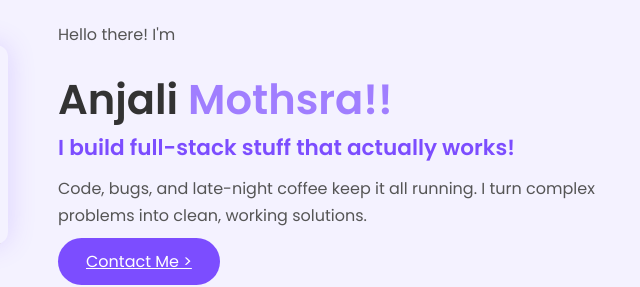
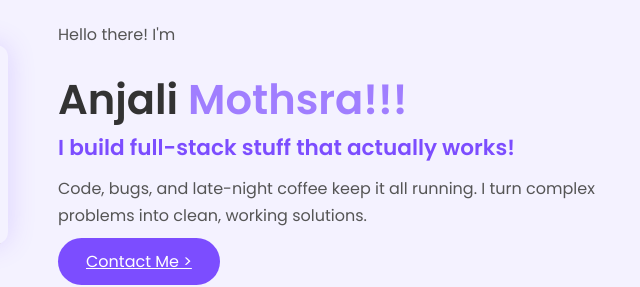
Before and after one commit to AnjaliMothsra/Portfolio_jenkins_pipeline, a website: page index.html in a window 1280 px wide. Shown: the part 185-472 px from the top of the page, 462-1102 px from the left. Drawn offline with Linux system fonts and the light colour scheme.

Commit message:
Minor change in html file again !

```diff
--- a/index.html
+++ b/index.html
@@ -37,7 +37,7 @@
 
       <div class="hero-text">
         <p class="intro">Hello there! I'm</p> <!-- small text change -->
-        <h1>Anjali <span>Mothsra!!</span></h1>
+        <h1>Anjali <span>Mothsra!!!</span></h1>
 
         <h2 style="color:#7C4DFF;">I build full-stack stuff that actually works!</h2> <!-- color change -->
         <p>Code, bugs, and late-night coffee keep it all running. I turn complex problems into clean, working solutions.</p>
```
